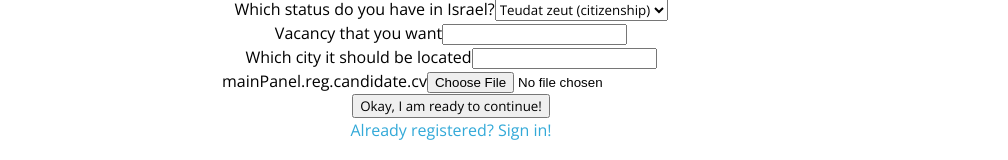
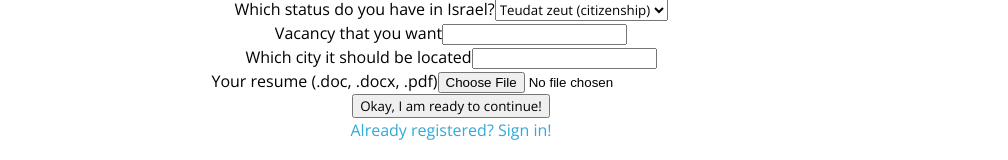
Before and after one commit to Aura-TLV/front-web-react--redux, a React (Vite) app: page /reg in a window 1280 px wide. Shown: the part 364-524 px from the top of the page, without its empty margins (189-1197 px from the left). Built offline with nearby package versions, Linux system fonts and the light colour scheme; no server answers.

Commit message:
chore: cv constant fix

```diff
--- a/src/components/pages/Registration/RegCandidateForm.jsx
+++ b/src/components/pages/Registration/RegCandidateForm.jsx
@@ -119,7 +119,7 @@ const RegCandidateForm = () => {
                     id="city" />
             </div>
             <div className="col-md-12">
-                <label htmlFor="cv">{t('mainPanel.reg.candidate.cv')}</label>
+                <label htmlFor="cv">{t('mainPanel.candidate.cv')}</label>
                 <input type="file" name='cv' onChange={(e) => onChangeHandler('cv', e.target.files[0])} id="cv" />
             </div>
             <div className="col-md-12">
```
